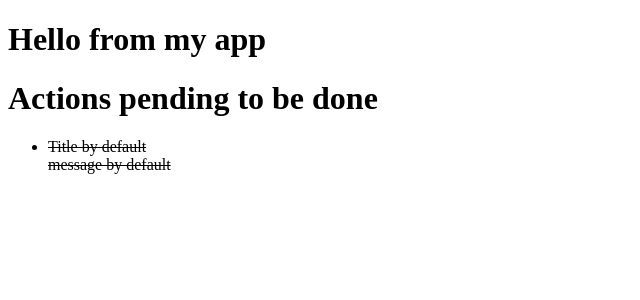
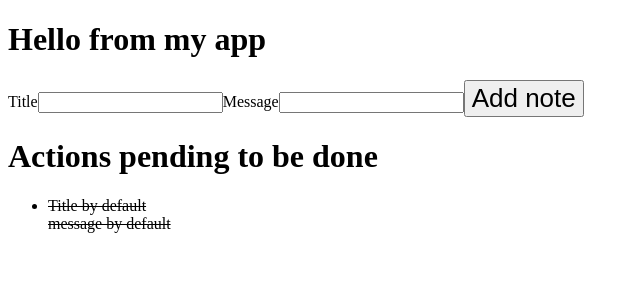
Before and after one commit to Eslashier/to-do-live, a React (Vite) app: page / in a window 1280 px wide. Shown: the top 300 px of the page, without its empty margins (0-640 px from the left). Built offline with nearby package versions, Linux system fonts and the light colour scheme.

Commit message:
forms finished

```diff
--- a/src/App.jsx
+++ b/src/App.jsx
@@ -1,12 +1,14 @@
 import './App.css'
 import StoreProvider from './components/StoreProvider'
 import ListOfToDo from './components/ListOfToDo'
+import Form from './components/Form'
 
 function App() {
 
   return (
     <StoreProvider>
       <h1>Hello from my app</h1>
+      <Form/>
       <ListOfToDo/>
     </StoreProvider>
 
--- a/src/components/Form.jsx
+++ b/src/components/Form.jsx
@@ -0,0 +1,47 @@
+import React, {useContext, useState, useRef} from 'react';
+import {Store} from './StoreProvider';
+
+const Form = () => {
+
+    const formRef = useRef(null)
+
+    const onAdd = (event) => {
+        event.preventDefault();
+        if(title && message) {
+            dispatch({
+                type: 'add-note',
+                payload: {
+                    title,
+                    message}
+            })
+
+            formRef.current.reset();
+        }
+    }
+
+    const{state, dispatch} = useContext(Store);
+
+    const [title, setTitle] = useState('');
+
+    const [message, setMessage] = useState('');
+
+    const addingTitle = (e)=>{
+        setTitle(e.target.value)
+    }
+
+    const addingMessage = (e)=>{
+        setMessage(e.target.value)
+    }
+
+  return (
+    <form ref={formRef}>
+        <label>Title</label>
+        <input onChange={addingTitle} type="text" name="title"/>
+        <label>Message</label>
+        <input onChange={addingMessage} type="text" name="message"/>
+        <button onClick={onAdd}>Add note</button>
+    </form>
+  )
+}
+
+export default Form
--- a/src/components/ListOfToDo.jsx
+++ b/src/components/ListOfToDo.jsx
@@ -4,8 +4,6 @@ import {Store} from './StoreProvider'
 const ListOfToDo = () => {
 
     const{state, dispatch}= useContext(Store)
-
-    console.log(state)
 
     return (
         <div>
--- a/src/components/Reducer.jsx
+++ b/src/components/Reducer.jsx
@@ -1,7 +1,18 @@
 function reducer(state, action){
     switch(action.type){
         case 'add-note':
-            return state
+            console.log("adding note")
+            const newNote ={
+                id : Math.floor(Math.random() *100),
+                message: action.payload.message,
+                title: action.payload.title,
+                dome: false,
+            }
+            const newListOfNotesAddedOne = [...state.listOfNotes, newNote]
+            const newStateAddNote = {
+                ...state, listOfNotes: newListOfNotesAddedOne
+            }
+            return newStateAddNote
         case 'remove-note':
             return state
         case 'update-note':
```
